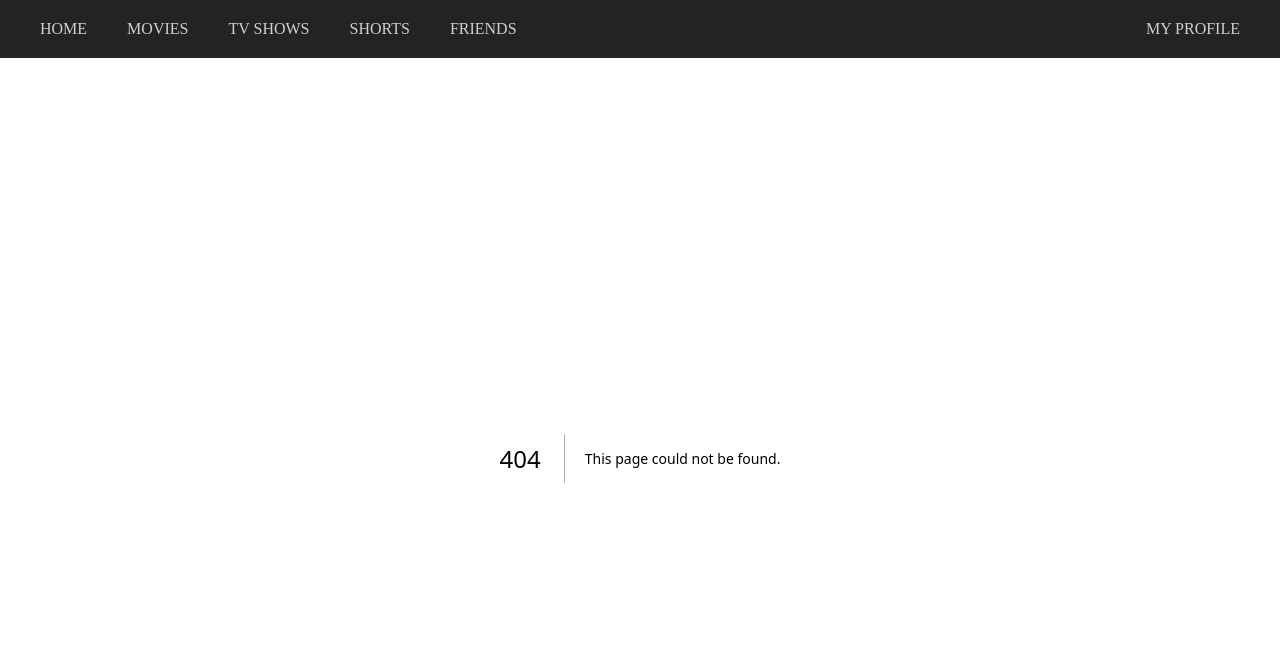
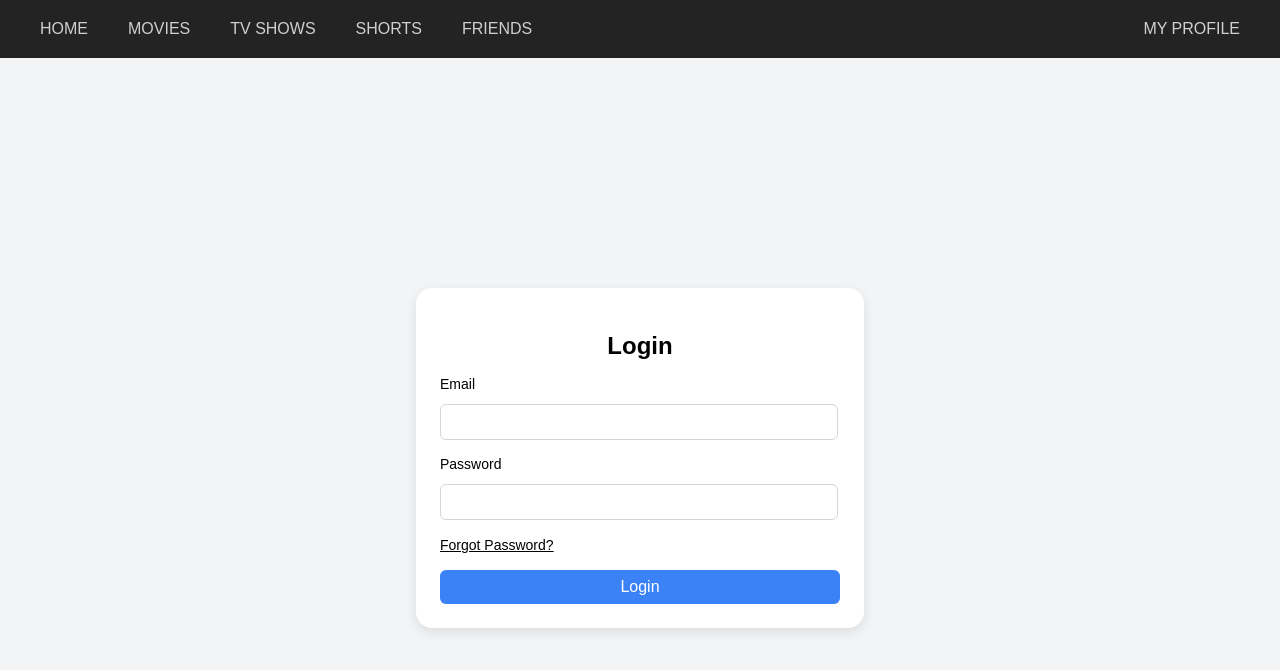
Before and after one commit to zandermmcg/flix, a Next.js app: page /accounts/login in a window 1280 px wide. Before the commit this address had no page. Shown: the top 670 px of the page. Built offline with nearby package versions, Linux system fonts and the light colour scheme.

Commit message:
login page start

```diff
--- /dev/null
+++ b/src/app/accounts/login/page.tsx
@@ -0,0 +1,17 @@
+import LoginPage from "@components/pages/LoginPage.module";
+
+interface LoginPageProps {
+    params: {
+        id: number
+    }
+}
+
+export default async function MediaPageRouter({ params }: LoginPageProps) {
+    const input = await params;
+    const mediaId = Number(input.id);
+    return (
+        <div>
+            <LoginPage/>
+        </div>
+    )
+}
--- /dev/null
+++ b/src/components/pages/LoginPage.module.tsx
@@ -0,0 +1,68 @@
+"use client";
+
+import Link from "next/link";
+import Image from "next/image";
+import styles from '@styles/components/LoginPage.module.css';
+import { useState } from "react";
+
+export default function LoginPage() {
+    const [email, setEmail] = useState("");
+    const [password, setPassword] = useState("");
+    const [error, setError] = useState("");
+
+    const handleSubmit = (e: React.FormEvent<HTMLFormElement>) => {
+        e.preventDefault();
+        if (email == "" || password == "") {
+            setError("Please fill in all fields.");
+            return;
+        }
+        setError("");
+
+        console.log("Logging in with:", { email, password }); // temp handling until database is set up
+    };
+
+    return (
+        <div className={styles.loginContainer}>
+            <form onSubmit={handleSubmit} className={styles.loginForm}>
+                <h2 className={styles.loginTitle}>Login</h2>
+
+                {error && <p className={styles.loginError}>{error}</p>}
+
+                <div className={styles.formGroup}>
+                    <label className={styles.formLabel} htmlFor="email">
+                        Email
+                    </label>
+                    <input
+                        id="email"
+                        type="email"
+                        className={styles.formInput}
+                        value={email}
+                        onChange={(e) => setEmail(e.target.value)}
+                    />
+                </div>
+
+                <div className={styles.formGroup}>
+                    <label className={styles.formLabel} htmlFor="password">
+                        Password
+                    </label>
+                    <input
+                        id="password"
+                        type="password"
+                        className={styles.formInput}
+                        value={password}
+                        onChange={(e) => setPassword(e.target.value)}
+                    />
+                </div>
+
+                <Link className={styles.forgotPassword} href="/resetPassword">Forgot Password?</Link>
+
+                <button
+                    type="submit"
+                    className={styles.loginButton}
+                >
+                    Login
+                </button>
+            </form>
+        </div>
+    );
+}
--- /dev/null
+++ b/src/styles/components/LoginPage.module.css
@@ -0,0 +1,79 @@
+body {
+  margin: 0;
+  font-family: sans-serif;
+  background-color: #f3f4f6;
+}
+
+.loginContainer {
+  display: flex;
+  justify-content: center;
+  align-items: center;
+  min-height: 100vh;
+}
+
+.loginForm {
+  background-color: white;
+  padding: 1.5rem;
+  border-radius: 1rem;
+  box-shadow: 0 4px 12px rgba(0, 0, 0, 0.1);
+  width: 100%;
+  max-width: 400px;
+}
+
+.loginTitle {
+  text-align: center;
+  font-size: 1.5rem;
+  font-weight: 600;
+  margin-bottom: 1rem;
+}
+
+.formGroup {
+  margin-bottom: 1rem;
+}
+
+.formLabel {
+  display: block;
+  font-size: 0.875rem;
+  margin-bottom: 0.75rem;
+}
+
+.formInput {
+  width: 95%;
+  padding: 0.5rem;
+  border: 1px solid #d1d5db;
+  border-radius: 0.375rem;
+  font-size: 1rem;
+  margin-right: 0.5rem;
+}
+
+.loginButton {
+  width: 100%;
+  padding: 0.5rem;
+  background-color: #3b82f6;
+  color: white;
+  border: none;
+  border-radius: 0.375rem;
+  font-size: 1rem;
+  cursor: pointer;
+  transition: background-color 0.2s ease;
+  margin-top: 1rem;
+}
+
+.loginButton:hover {
+  background-color: #2563eb;
+}
+
+.loginError {
+  color: #dc2626;
+  font-size: 0.875rem;
+  margin-bottom: 1rem;
+  text-align: center;
+}
+
+.forgotPassword {
+    color: black;
+    font-size: 0.875rem;
+    margin-top: 1rem;
+    margin-bottom: 1rem;
+    text-align: center;
+}
```
Also changed, not shown: src/app/accounts/resetPassword/page.tsx (added), src/app/accounts/signup/page.tsx (added), src/components/pages/SignUpPage.module.tsx (added), src/styles/components/SignUpPage.module.css (added).
